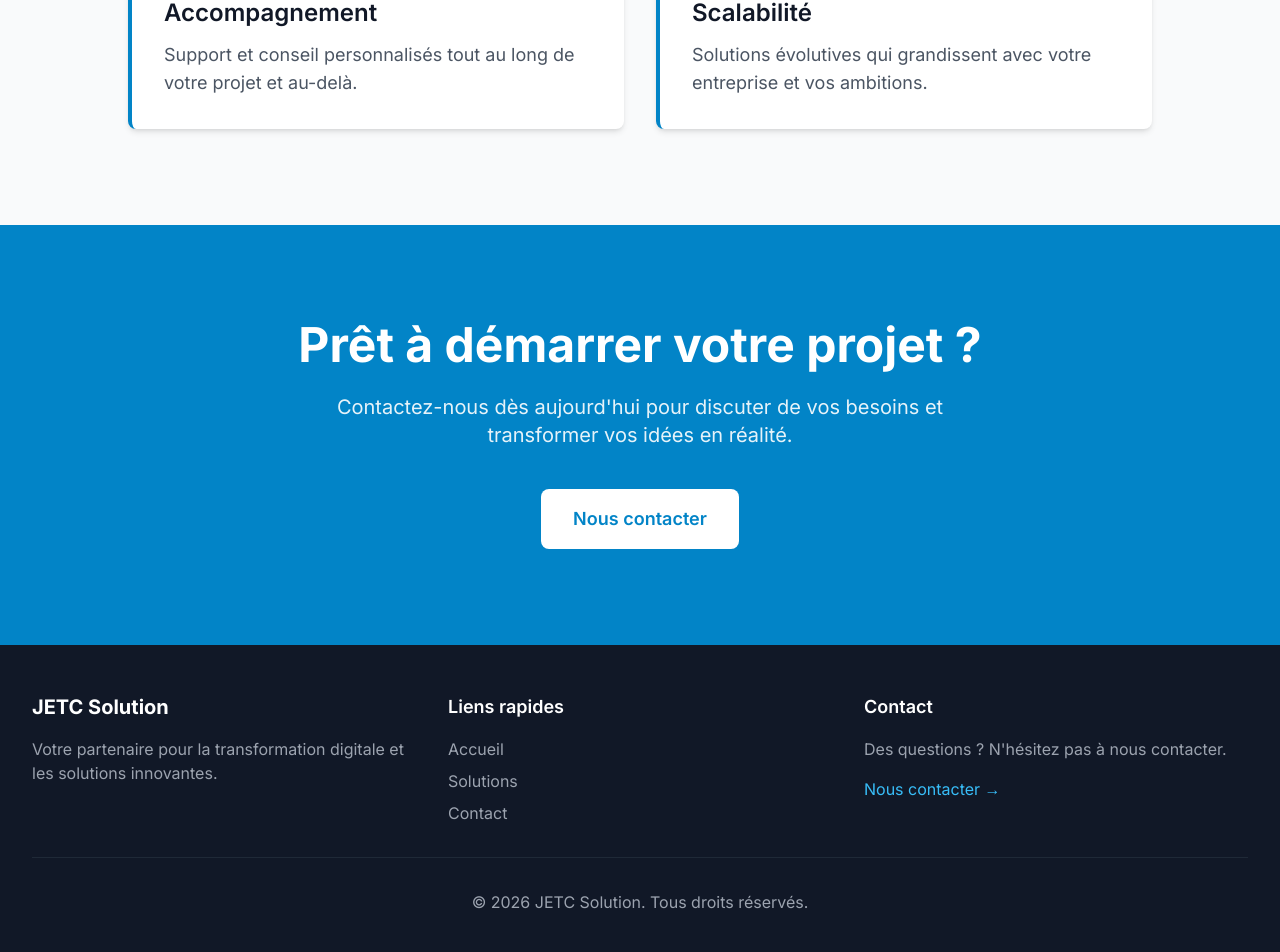
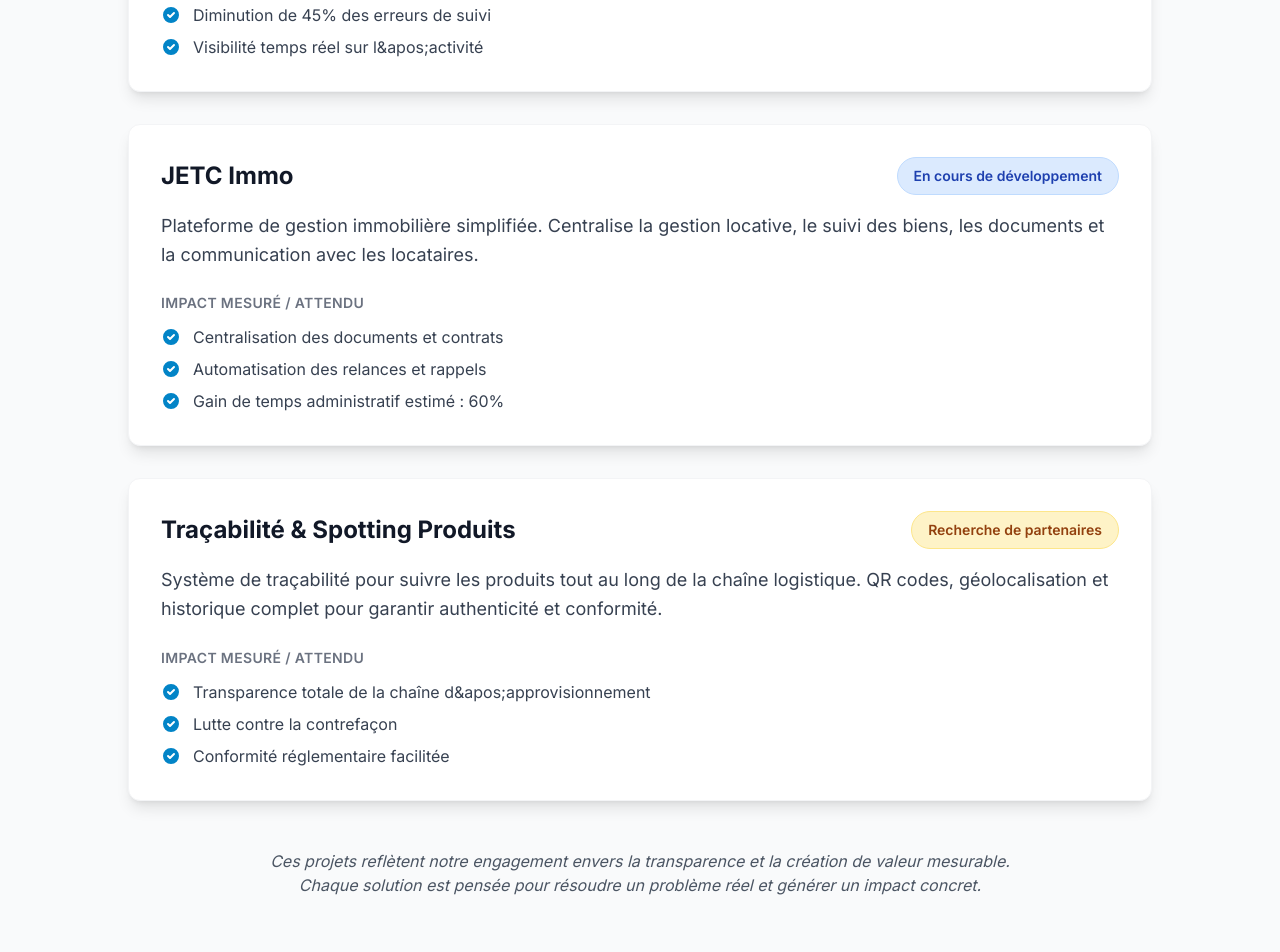
Before and after one commit to johnnyfleury87-ctrl/JECT_Solution, a Next.js app: page / in a window 1280 px wide. Shown: the part 1757-2709 px from the top of the page. Built offline with nearby package versions, Linux system fonts and the light colour scheme.

Commit message:
feat: ajout section Travaux & Projets en cours avec transparence et impacts mesurables

```diff
--- a/app/page.js
+++ b/app/page.js
@@ -1,5 +1,6 @@
 import Hero from '@/components/Hero';
 import Solutions from '@/components/Solutions';
+import Projects from '@/components/Projects';
 import Benefits from '@/components/Benefits';
 import ContactCTA from '@/components/ContactCTA';
 
@@ -8,6 +9,7 @@
     <>
       <Hero />
       <Solutions />
+      <Projects />
       <Benefits />
       <ContactCTA />
     </>
--- a/components/Footer.js
+++ b/components/Footer.js
@@ -26,7 +26,12 @@
               </li>
               <li>
                 <Link href="/#solutions" className="text-gray-400 hover:text-white transition-colors">
-                  Solutions
+                  Approche
+                </Link>
+              </li>
+              <li>
+                <Link href="/#projects" className="text-gray-400 hover:text-white transition-colors">
+                  Projets
                 </Link>
               </li>
               <li>
--- a/components/Navbar.js
+++ b/components/Navbar.js
@@ -23,7 +23,10 @@
               Accueil
             </Link>
             <Link href="/#solutions" className="text-gray-700 hover:text-primary-600 transition-colors">
-              Solutions
+              Approche
+            </Link>
+            <Link href="/#projects" className="text-gray-700 hover:text-primary-600 transition-colors">
+              Projets
             </Link>
             <Link href="/#benefits" className="text-gray-700 hover:text-primary-600 transition-colors">
               Avantages
@@ -73,7 +76,14 @@
                 className="text-gray-700 hover:text-primary-600 transition-colors"
                 onClick={() => setIsOpen(false)}
               >
-                Solutions
+                Approche
+              </Link>
+              <Link
+                href="/#projects"
+                className="text-gray-700 hover:text-primary-600 transition-colors"
+                onClick={() => setIsOpen(false)}
+              >
+                Projets
               </Link>
               <Link
                 href="/#benefits"
--- /dev/null
+++ b/components/Projects.js
@@ -0,0 +1,136 @@
+'use client';
+
+import { motion } from 'framer-motion';
+
+const projects = [
+  {
+    name: 'ProdOrga',
+    status: 'En production',
+    statusColor: 'bg-green-100 text-green-800 border-green-200',
+    description: 'Outil de gestion et d&apos;organisation de la production pour les PME. Permet de suivre en temps réel l&apos;avancement des tâches, d&apos;optimiser les flux et de réduire les temps morts.',
+    impact: [
+      'Réduction de 30% du temps de planification',
+      'Diminution de 45% des erreurs de suivi',
+      'Visibilité temps réel sur l&apos;activité',
+    ],
+  },
+  {
+    name: 'JETC Immo',
+    status: 'En cours de développement',
+    statusColor: 'bg-blue-100 text-blue-800 border-blue-200',
+    description: 'Plateforme de gestion immobilière simplifiée. Centralise la gestion locative, le suivi des biens, les documents et la communication avec les locataires.',
+    impact: [
+      'Centralisation des documents et contrats',
+      'Automatisation des relances et rappels',
+      'Gain de temps administratif estimé : 60%',
+    ],
+  },
+  {
+    name: 'Traçabilité & Spotting Produits',
+    status: 'Recherche de partenaires',
+    statusColor: 'bg-amber-100 text-amber-800 border-amber-200',
+    description: 'Système de traçabilité pour suivre les produits tout au long de la chaîne logistique. QR codes, géolocalisation et historique complet pour garantir authenticité et conformité.',
+    impact: [
+      'Transparence totale de la chaîne d&apos;approvisionnement',
+      'Lutte contre la contrefaçon',
+      'Conformité réglementaire facilitée',
+    ],
+  },
+];
+
+const containerVariants = {
+  hidden: { opacity: 0 },
+  visible: {
+    opacity: 1,
+    transition: {
+      staggerChildren: 0.2,
+    },
+  },
+};
+
+const itemVariants = {
+  hidden: { opacity: 0, y: 20 },
+  visible: {
+    opacity: 1,
+    y: 0,
+    transition: { duration: 0.5 },
+  },
+};
+
+export default function Projects() {
+  return (
+    <section id="projects" className="section-padding bg-gray-50">
+      <div className="container-custom">
+        <div className="text-center mb-16">
+          <h2 className="text-4xl md:text-5xl font-bold text-gray-900 mb-4">
+            Travaux & Projets en Cours
+          </h2>
+          <p className="text-xl text-gray-600 max-w-3xl mx-auto">
+            Transparence totale sur nos projets actuels et leurs impacts mesurables
+          </p>
+        </div>
+
+        <motion.div
+          variants={containerVariants}
+          initial="hidden"
+          whileInView="visible"
+          viewport={{ once: true, margin: "-100px" }}
+          className="space-y-8 max-w-5xl mx-auto"
+        >
+          {projects.map((project, index) => (
+            <motion.div
+              key={index}
+              variants={itemVariants}
+              className="bg-white p-8 rounded-xl shadow-lg border border-gray-100 hover:shadow-xl transition-shadow"
+            >
+              <div className="flex flex-col md:flex-row md:items-center md:justify-between mb-4">
+                <h3 className="text-2xl font-bold text-gray-900 mb-2 md:mb-0">
+                  {project.name}
+                </h3>
+                <span className={`inline-block px-4 py-2 rounded-full text-sm font-semibold border ${project.statusColor}`}>
+                  {project.status}
+                </span>
+              </div>
+
+              <p className="text-gray-700 text-lg mb-6 leading-relaxed">
+                {project.description}
+              </p>
+
+              <div>
+                <h4 className="text-sm font-semibold text-gray-500 uppercase tracking-wide mb-3">
+                  Impact mesuré / attendu
+                </h4>
+                <ul className="space-y-2">
+                  {project.impact.map((item, idx) => (
+                    <li key={idx} className="flex items-start">
+                      <svg
+                        className="w-5 h-5 text-primary-600 mr-3 mt-0.5 flex-shrink-0"
+                        fill="currentColor"
+                        viewBox="0 0 20 20"
+                      >
+                        <path
+                          fillRule="evenodd"
+                          d="M10 18a8 8 0 100-16 8 8 0 000 16zm3.707-9.293a1 1 0 00-1.414-1.414L9 10.586 7.707 9.293a1 1 0 00-1.414 1.414l2 2a1 1 0 001.414 0l4-4z"
+                          clipRule="evenodd"
+                        />
+                      </svg>
+                      <span className="text-gray-700">{item}</span>
+                    </li>
+                  ))}
+                </ul>
+              </div>
+            </motion.div>
+          ))}
+        </motion.div>
+
+        <div className="mt-12 text-center">
+          <p className="text-gray-600 italic">
+            Ces projets reflètent notre engagement envers la transparence et la création de valeur mesurable.
+            <br />
+            Chaque solution est pensée pour résoudre un problème réel et générer un impact concret.
+          </p>
+        </div>
+      </div>
+    </section>
+  );
+}
```
